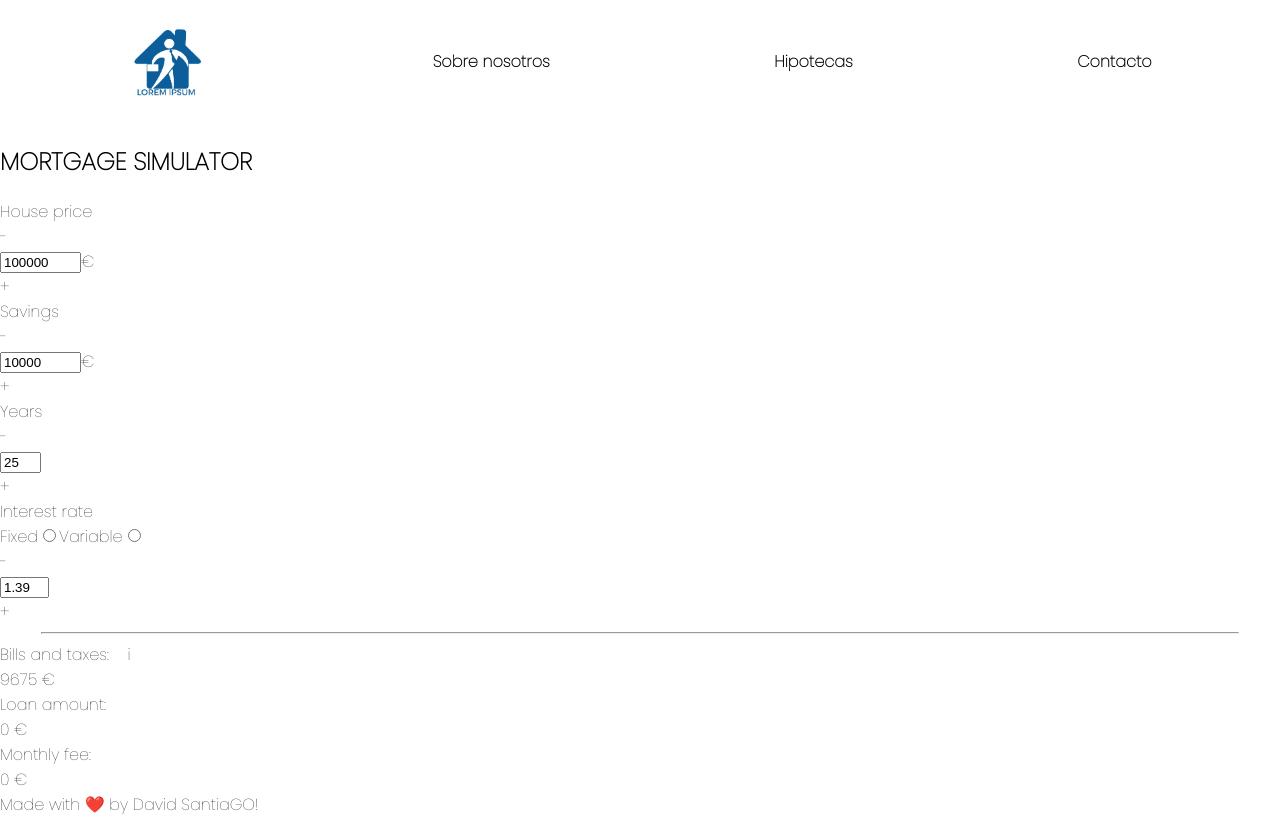
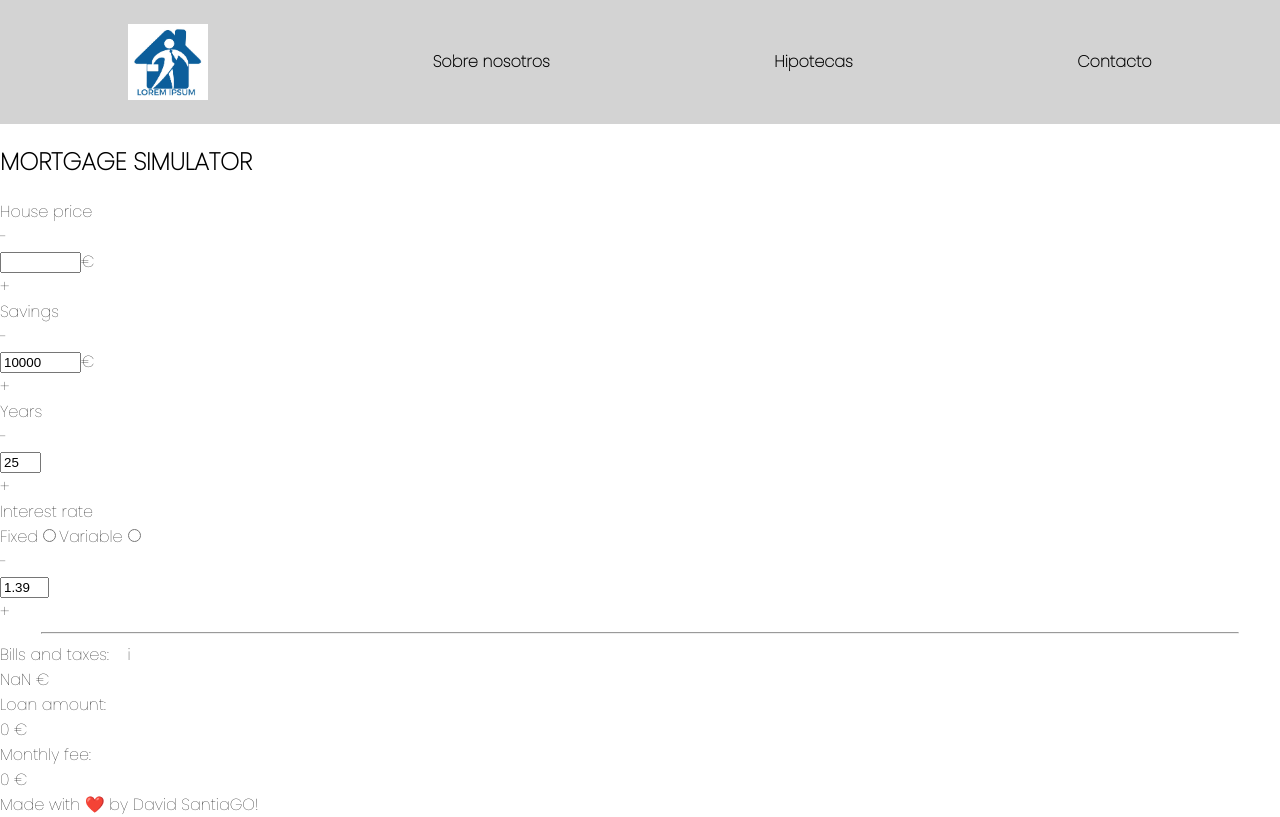
Before and after one commit to davidsantmar/inmoweb, a React (Create React App) app: page /hipotecas in a window 1280 px wide. Built offline with nearby package versions, Linux system fonts and the light colour scheme.

Commit message:
added header new style

```diff
--- a/src/App.scss
+++ b/src/App.scss
@@ -8,6 +8,7 @@ body{
     flex-direction: row;
     justify-content: space-around;
     padding: 1rem;
+    background-color: lightgray;
     .logo{
         width: 5rem;
     }
--- a/src/components/Hipotecas.jsx
+++ b/src/components/Hipotecas.jsx
@@ -2,8 +2,9 @@ import React, { useState, useEffect} from 'react';
 import { useDispatch, useSelector } from 'react-redux';
 
 const Hipotecas = () => {
-    const [housePrice, setHousePrice] = useState(100000);
-    //const housePrice = useSelector((state) => state.housePrice);
+    //no funciona con el state, al sumar las taxes no se actualizan
+    //const [housePrice, setHousePrice] = useState(100000);
+    const housePrice = useSelector((state) => state.housePrice);
     const [loan, setLoan] = useState(0);
     const [monthlyFee, setMonthlyFee] = useState(0);
     const [savings, setSavings] = useState(10000);
@@ -15,8 +16,8 @@ const Hipotecas = () => {
     const [agency, setAgency] = useState(300);
     const [taxes, setTaxes] = useState(((housePrice - savings) / 100) * 9);
     const [billsAndTaxes, setBillsAndTaxes] = useState(notary + registration + agency + taxes);
-    /*const dispatch = useDispatch();
-    useEffect(() => {
+    const dispatch = useDispatch();
+    /*useEffect(() => {
         addMoney();
     }, [housePrice]);*/
 
@@ -26,18 +27,23 @@ const Hipotecas = () => {
     function handleClick(){
         setShow(true);
     }
-    function handleChange(event) {
+    /*function handleChange(event) {
         setHousePrice(event.target.value);
-      }
+      }*/
     const addMoney = () => {
-        setHousePrice(housePrice + 10000);
+        //setHousePrice(housePrice + 10000);
+        dispatch(addMoney());
+
+        console.log(housePrice);
         setTaxes(((housePrice - savings) / 100) * 9);
+        console.log(taxes);
         setBillsAndTaxes(notary + registration + agency + taxes);
-        console.log(housePrice);
-        console.log(taxes);
+        console.log(billsAndTaxes);
+
     }
     const removeMoney = () => {
-        setHousePrice(housePrice - 10000);
+        //setHousePrice(housePrice - 10000);
+        dispatch(removeMoney());
         setTaxes(((housePrice - savings) / 100) * 9);
         setBillsAndTaxes(notary + registration + agency + taxes);
     }
@@ -71,7 +77,7 @@ const Hipotecas = () => {
                 <div className='price--container' data-testid='price-container'>
                     <span className='change__numbers__buttons' onClick={removeMoney} data-testid='subtraction-button'>-</span>
                     <div className='input__container'>
-                        <input className='mortgage__input' size='7' maxlength='7' value={housePrice} onChange={handleChange} data-testid='mortgage-input'/>
+                        <input className='mortgage__input' size='7' maxlength='7' value={housePrice} /*onChange={handleChange}*/ data-testid='mortgage-input'/>
                         <span data-testid='euro-symbol'>€</span>
                     </div>
                     <span className='change__numbers__buttons' onClick={addMoney} data-testid='add-button'>+</span>
@@ -82,7 +88,7 @@ const Hipotecas = () => {
                 <div className='savings--container' data-testid='savings-container'>
                     <span className='change__numbers__buttons' onClick={removeSavingsMoney} data-testid='subtraction-button'>-</span>
                     <div className='input__container'>
-                        <input className='mortgage__input' size='7' maxlength='7' value={savings} onChange={handleChange} data-testid='mortgage-input'/>
+                        <input className='mortgage__input' size='7' maxlength='7' value={savings} /*onChange={handleChange}*/ data-testid='mortgage-input'/>
                         <span data-testid='euro-symbol'>€</span>
                     </div>
                     <span className='change__numbers__buttons' onClick={addSavingsMoney} data-testid='add-button'>+</span>
@@ -93,7 +99,7 @@ const Hipotecas = () => {
                 <div className='years--container'>
                     <span className='change__numbers__buttons' onClick={addYears}>-</span>
                     <div className='input__container'>
-                        <input className='mortgage__input' size='2' maxlength='2' value={years} onChange={handleChange} data-testid='mortgage-input'/>
+                        <input className='mortgage__input' size='2' maxlength='2' value={years} /*onChange={handleChange}*/ data-testid='mortgage-input'/>
                     </div>
                     <span className='change__numbers__buttons' onClick={removeYears}>+</span>
                 </div>
@@ -108,7 +114,7 @@ const Hipotecas = () => {
                 <div className='interest--container'>
                     <span className='change__numbers__buttons' onClick={removeInterest}>-</span>
                     <div className='input__container'>
-                        <input className='mortgage__input' size='3' maxlength='3' value={interest} onChange={handleChange} data-testid='mortgage-input'/>
+                        <input className='mortgage__input' size='3' maxlength='3' value={interest} /*onChange={handleChange}*/ data-testid='mortgage-input'/>
                     </div>
                 <span className='change__numbers__buttons' onClick={addInterest}>+</span>
                 </div>
```
